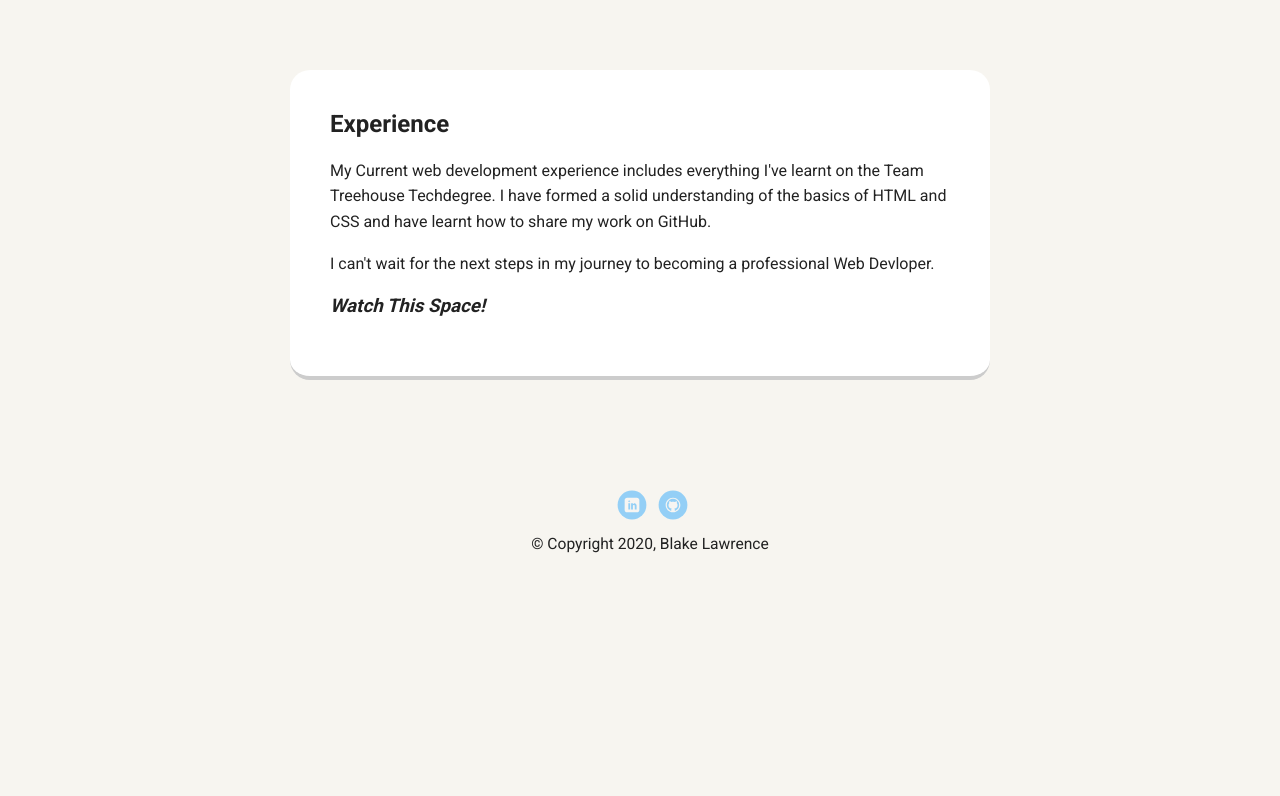
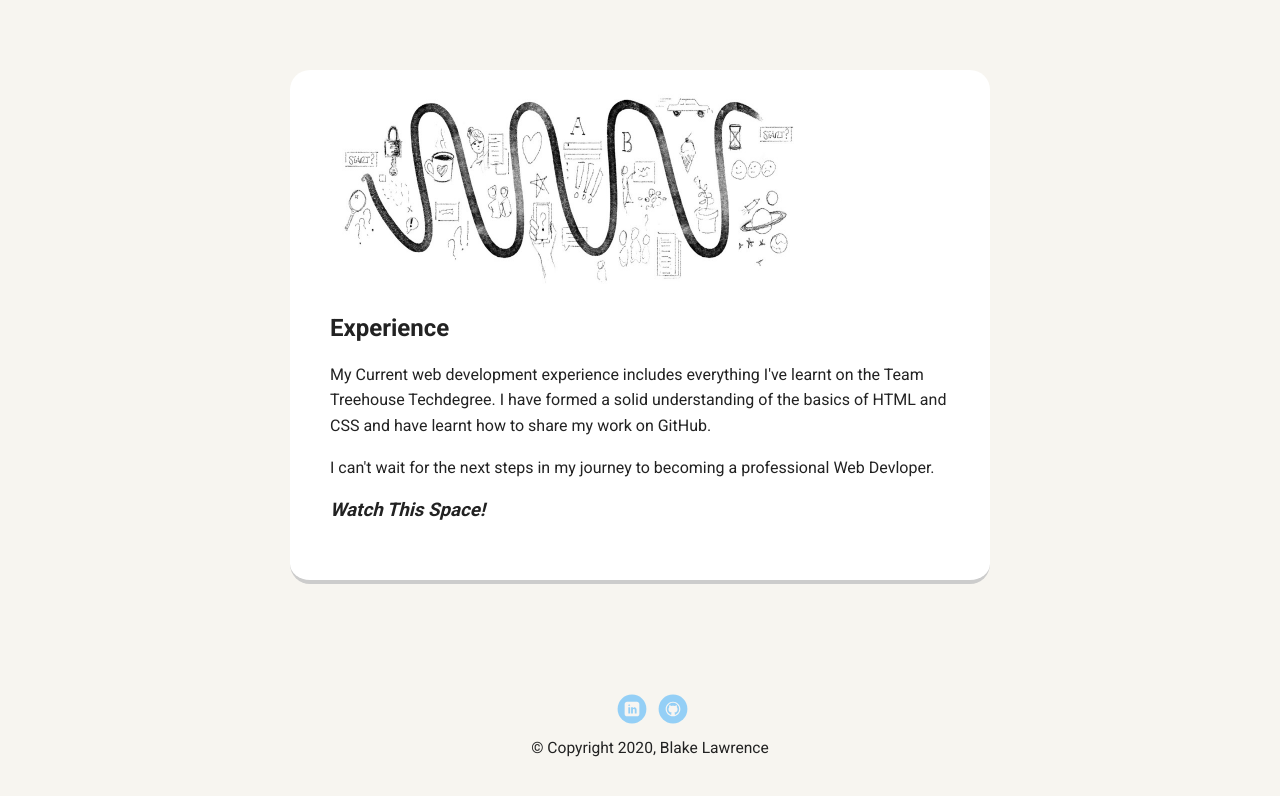
Before and after one commit to BlakeLawrence/tech-degree-project-1, a plain HTML site: page experience.html in a window 1280 px wide. Shown: the part 470-1266 px from the top of the page. Before the commit the page ends 1119 px from the top, so only its background shows below. Drawn offline with Linux system fonts and the light colour scheme; a web font is replaced by a local one.

Commit message:
made changes to try meet the exceed expectations grade

```diff
--- a/experience.html
+++ b/experience.html
@@ -9,16 +9,16 @@
 </head>
 
 <body>
-    <div class="main-nav">
+      <nav class="main-nav">
         <ul class="nav">
           <li class="name">Blake Lawrence</li>
           <li><a href="index.html">Home</a></li>
           <li><a href="experience.html">Experience</a></li>
           <li><a href="interests.html">Interests</a></li>
         </ul>
-    </div>
+      </nav>
 
-    <header>
+      <header>
         <img src="images/my-avatar.png" alt="animated headshot of blake lawrence" class="profile-image">
         <h1 class="tag name">My Professional Experience.</h1>
         <p class="tag location">View my <a href="http://www.linkedin.com/in/blake-lawrence83" target="_blank">Linkedin</a> profile for more info.</p>
@@ -26,15 +26,14 @@
 
 
     <main class="flex">
-        <div class="card">
+        <section class="card">
+          <img src="images/experience.jpeg" style="width:500px;height:200px;" alt="experience animation">
           <h2>Experience</h2>
           <p>My Current web development experience includes everything I've learnt on the Team Treehouse Techdegree. I have formed a solid understanding of the basics of HTML and CSS and have learnt how to share my work on GitHub.</p>
           <p>I can't wait for the next steps in my journey to becoming a professional Web Devloper.</p>
           <h3><em>Watch This Space!</em></h3>
-        </div>
-
-
-      </main>
+        </section>
+    </main>
 
 
       <footer>
```
Also changed, not shown: index.html (+2 -2 lines), interests.html (+5 -5 lines), images/experience.jpeg (added).
